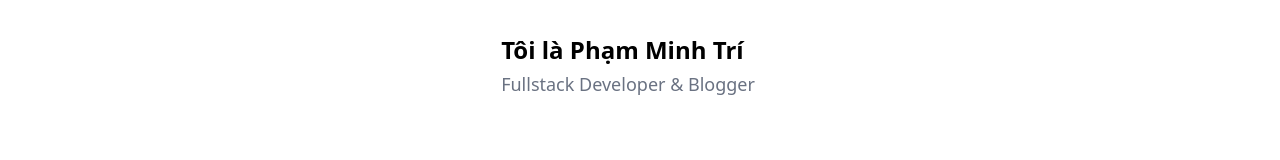
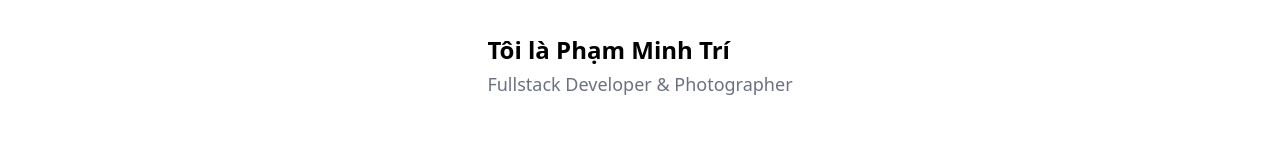
Before and after one commit to minhtri2908/FE-MY-WEB, a React (Vite) app: page / in a window 1280 px wide. Shown: the part 359-519 px from the top of the page. Built offline with nearby package versions, Linux system fonts and the light colour scheme.

Commit message:
update v5

```diff
--- a/src/App.tsx
+++ b/src/App.tsx
@@ -2,14 +2,8 @@ import "./App.css";
 const aboutData = {
   avatar: "https://same-assets.com/placeholder-avatar.png",
   name: "Phạm Minh Trí",
-  title: "Fullstack Developer & Blogger",
-  bio: "Chào bạn! Tôi là Trí, đam mê phát triển web ứng dụng và chia sẻ niềm vui với mọi người",
-  contact: [
-    { label: "Email", value: "letinhminh@gmail.com" },
-    { label: "Phone", value: "+84 987 654 321" },
-    { label: "Location", value: "Vietnam" },
-  ],
-  skills: ["ReactJS", "NodeJS", "TypeScript", "SQL", "UI/UX"],
+  title: "Fullstack Developer & Photographer",
+  bio: "Chào bạn! Tôi là Trí, đam mê phát triển web ứng dụng và chia sẻ niềm vui với mọi người bằng hình ảnh",
 };
 
 const data = [
```
Also changed, not shown: 1 other file (tests, documents, lock files or other folders).
